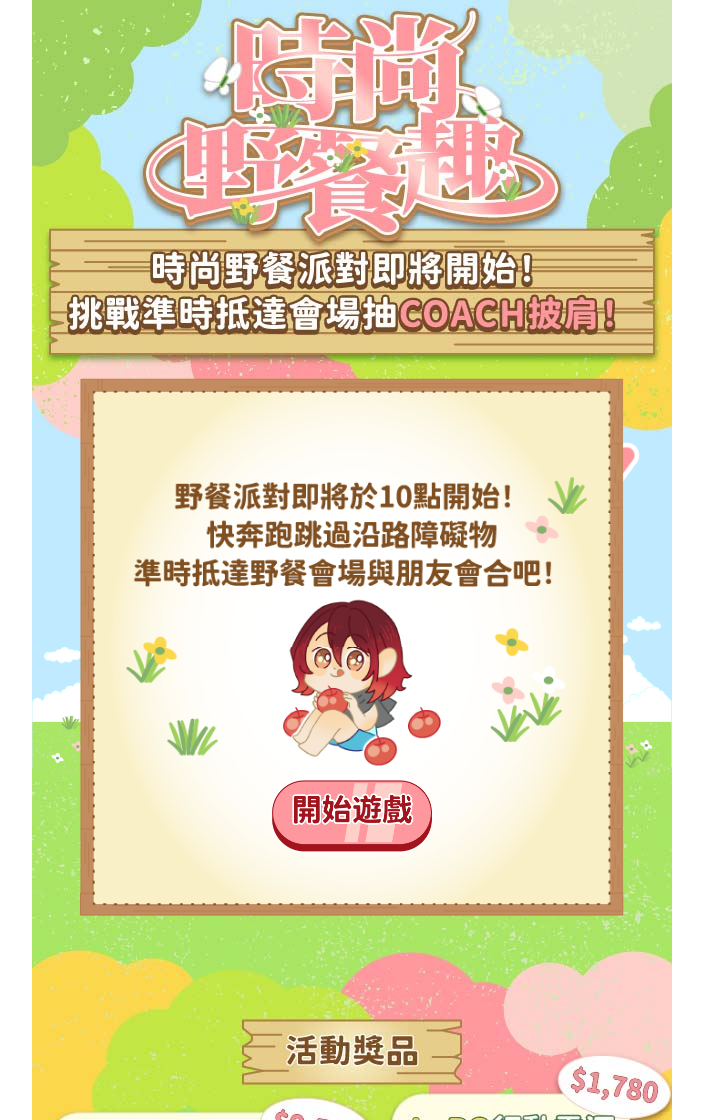
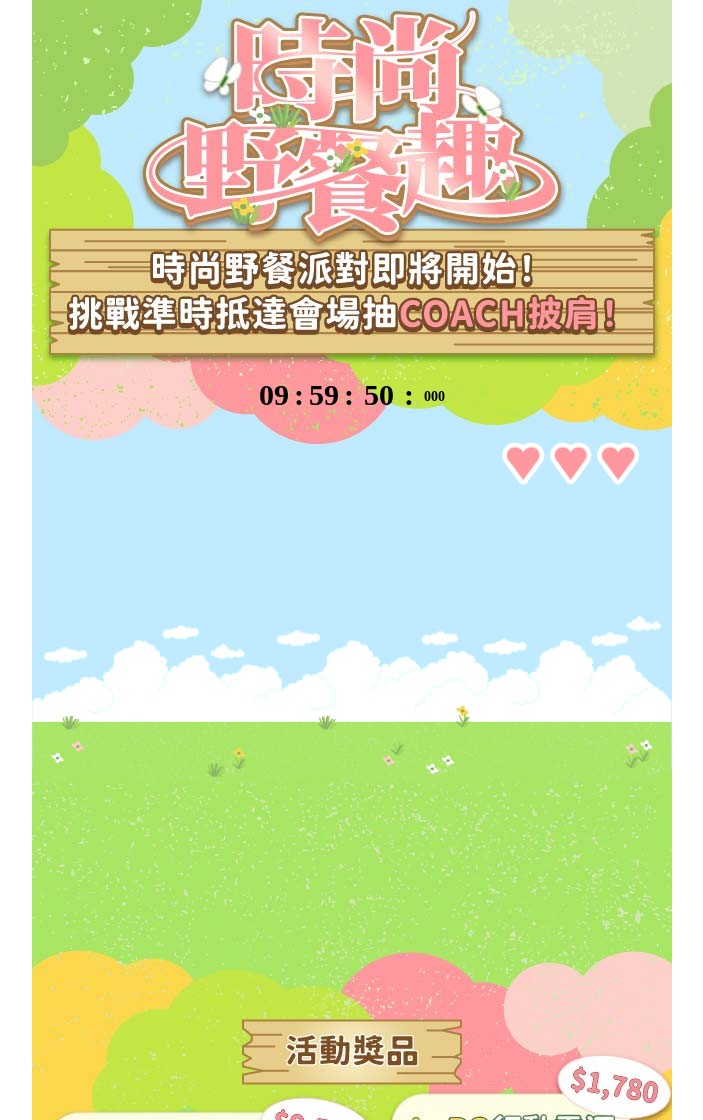
Before and after one commit to walaydesign/CHT-2025April, a plain HTML site: page index.html in a window 1280 px wide. Shown: the top 1120 px of the page, without its empty margins (288-991 px from the left). Drawn offline with Linux system fonts and the light colour scheme.

Commit message:
調大小

```diff
--- a/css/style.scss
+++ b/css/style.scss
@@ -38,18 +38,30 @@ body {
         }
     }
     &_current {
-        transform: translateY(-5%);
+        // transform: translateY(-5%);
         display: flex;
         align-items: center;
         gap: 0.5vw;
         span {
-            font-size: 4vw !important;
+            // font-size: 4vw !important;
             letter-spacing: 0;
         }
     }
     &_colon {
         &.stop {
             animation: flash 500ms ease-in-out infinite alternate;
+        }
+    }
+    @media screen and (min-width: 640px) {
+        gap: 10px;
+        &_current {
+            gap: 5px;
+        }
+        span {
+            font-size: 30px;
+            &.count_ms {
+                font-size: 14px;
+            }
         }
     }
 }
@@ -126,7 +138,7 @@ body {
 
 .btn {
     position: absolute;
-    width: 30%;
+    width: 40%;
     left: 50%;
     top: 27%;
     transform: translateX(-50%);
--- a/index.html
+++ b/index.html
@@ -24,6 +24,7 @@
                 <span id="count_hour">09</span>
                 <span class="count_colon stop">:</span>
                 <span id="count_minute">59</span>
+                <span class="count_colon stop">:</span>
             </span>
             <span id="count_second">50</span>
             <span class="count_colon stop">:</span>
@@ -53,10 +54,10 @@
 
 
 
-        <div class="popup-start">
+        <!-- <div class="popup-start">
             <img class="popup-start_bg" src="./img/popup-start.png" alt="">
             <img class="btn btn-start" src="./img/btn-start.gif" alt="">
-        </div>
+        </div> -->
 
          <div class="btn btn-jump">
             <img class="btn-jump_main" src="./img/btn-jump.png" alt="">
```
Also changed, not shown: css/style.css, 1 other file.
